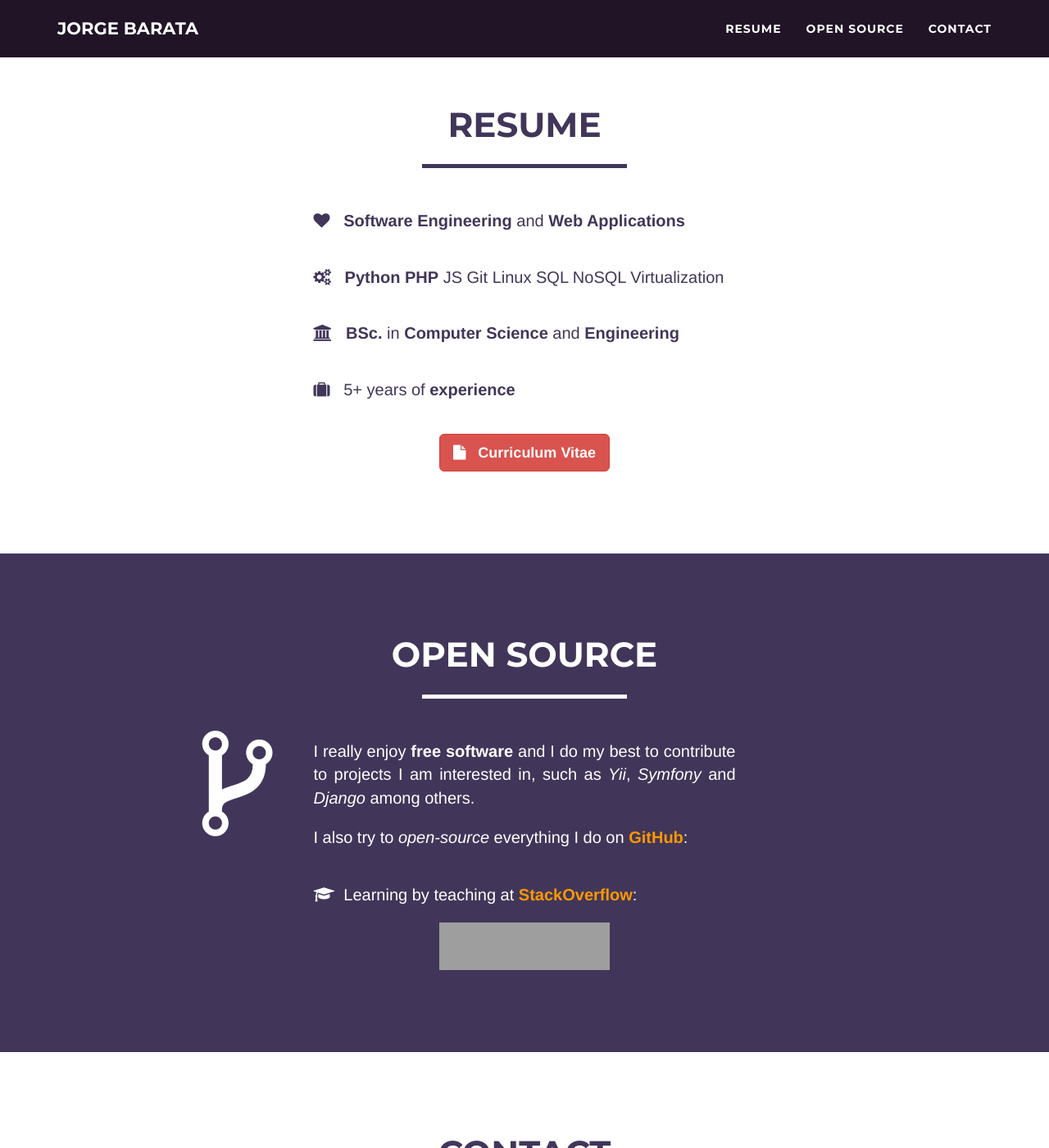
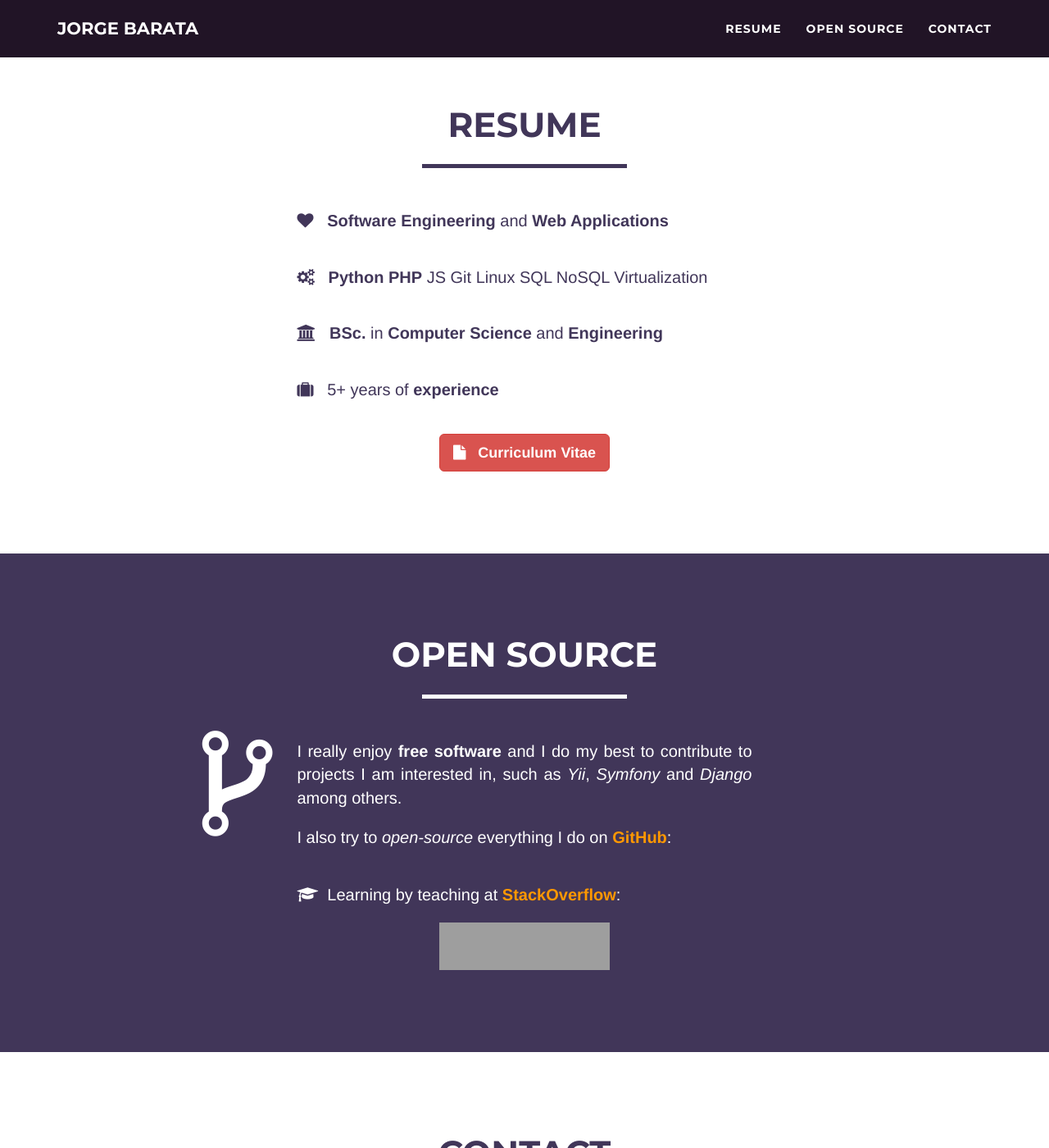
Before and after one commit to jorgebg/jorgebg.github.io, a Jekyll site: the page built from index.html, in a window 1280 px wide and 1400 px high, scrolled down 681 px. Shown: the whole window at 82% size. Built offline with Jekyll 4.4.1, drawn with Linux system fonts in a browser that asks for light colours; a script that is not in the unit is left out; grey boxes are pictures that could not be loaded.

Commit message:
Update style.css

```diff
--- a/_layouts/style.css
+++ b/_layouts/style.css
@@ -204,7 +204,7 @@ section {
 }
 
 section p {
-  margin: 20px;
+  margin: 20px 0;
 }
 
 section h2 {
```
